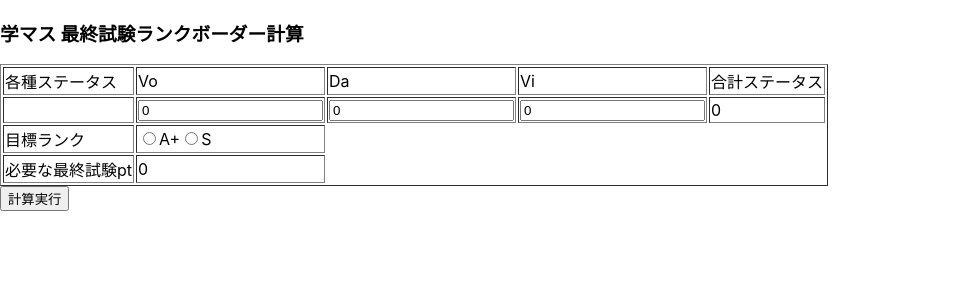
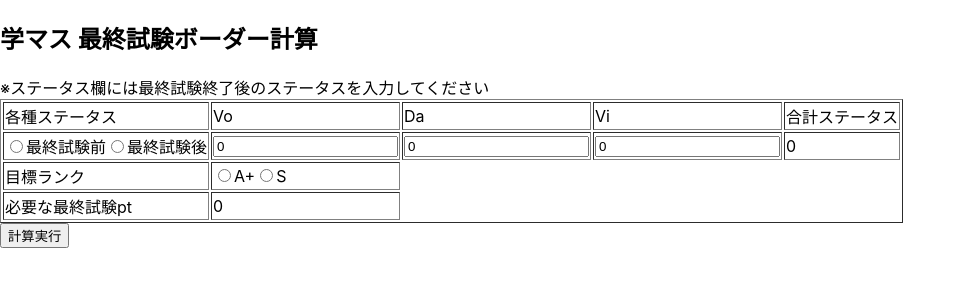
Before and after one commit to kkllkk5/gakumas_evaluation, a React (Create React App) app: page / in a window 1280 px wide. Shown: the top 300 px of the page, without its empty margins (0-966 px from the left). Built offline with nearby package versions, Linux system fonts and the light colour scheme.

Commit message:
最終試験前/後を選べるように

```diff
--- a/public/index.html
+++ b/public/index.html
@@ -1,14 +1,12 @@
 <!DOCTYPE html>
 <html lang="en">
+
 <head>
   <meta charset="utf-8" />
   <link rel="icon" href="%PUBLIC_URL%/favicon.ico" />
   <meta name="viewport" content="width=device-width, initial-scale=1" />
   <meta name="theme-color" content="#000000" />
-    <meta
-      name="description"
-      content="Web site created using create-react-app"
-    />
+  <meta name="description" content="Web site created using create-react-app" />
   <link rel="apple-touch-icon" href="%PUBLIC_URL%/logo192.png" />
   <!--
       manifest.json provides metadata used when your web app is installed on a
@@ -24,8 +22,9 @@
       work correctly both with client-side routing and a non-root public URL.
       Learn how to configure a non-root public URL by running `npm run build`.
     -->
-    <title>React App</title>
+  <title>学マス 最終試験ボーダー計算</title>
 </head>
+
 <body>
   <noscript>You need to enable JavaScript to run this app.</noscript>
   <div id="root"></div>
@@ -40,4 +39,5 @@
       To create a production bundle, use `npm run build` or `yarn build`.
     -->
 </body>
+
 </html>
--- a/src/Formapp.js
+++ b/src/Formapp.js
@@ -49,17 +49,40 @@ export class FormApp extends Component {
 
     // 対象ランクに必要な最終試験ptを計算
     calcFinalExamBorder() {
-        let radio_elements = document.getElementsByName('aim_rank');
-        let len = radio_elements.length;
+        // ラジオボタンの値（目標ランク）を取得
+        let radio_elements_aim_rank = document.getElementsByName('aim_rank');
+        let len_zim_rank = radio_elements_aim_rank.length;
         let aim_rank_id = '';
 
-
-        for (let i = 0; i < len; i++) {
-            if (radio_elements.item(i).checked) {
-                aim_rank_id = radio_elements.item(i).value;
+        for (let i = 0; i < len_zim_rank; i++) {
+            if (radio_elements_aim_rank.item(i).checked) {
+                aim_rank_id = radio_elements_aim_rank.item(i).value;
             }
         }
 
+        // ラジオボタンの値（最終試験前/後）を取得
+        let radio_elements_final_exam = document.getElementsByName('final_exam');
+        let len_final_exam = radio_elements_final_exam.length;
+        let final_exam = '';
+
+        for (let i = 0; i < len_final_exam; i++) {
+            if (radio_elements_final_exam.item(i).checked) {
+                final_exam = radio_elements_final_exam.item(i).value;
+            }
+        }
+
+        let total_status = this.state.total_status
+        // 最終試験前だった場合，各ステータスに30を追加
+        // ただし，1500がカンストのため超えた分は切り捨て
+
+        if (final_exam === 'before') {
+            let after_vo = Math.min(Number(this.state.vocal) + 30, 1500);
+            let after_da = Math.min(Number(this.state.dance) + 30, 1500);
+            let after_vi = Math.min(Number(this.state.visual) + 30, 1500);
+
+            total_status = after_vo + after_da + after_vi;
+        }
+        console.log(total_status)
 
         let pt_border = 0
         // 狙うランクに応じてptボーダーを設定
@@ -73,16 +96,17 @@ export class FormApp extends Component {
             return
         }
 
+        // 最終試験前だった場合，各種ステータスに30を追加して計算する
+        // ただし，1500がカンストのため超えた分は切り捨て
+
+
+
         // 最終試験1位ボーナスをカット
         pt_border -= 1700;
 
         // ステータス分をカット
+        pt_border -= Math.ceil(total_status * 2.3);
 
-        console.log(pt_border);
-        console.log(this.state.total_status);
-        pt_border -= Math.ceil((this.state.total_status) * 2.3);
-
-        console.log(pt_border);
 
         let need_finalexam_point = 0;
 
@@ -123,7 +147,8 @@ export class FormApp extends Component {
     render() {
         return (
             <div>
-                <h3>学マス 最終試験ランクボーダー計算</h3>
+                <h2>学マス 最終試験ボーダー計算</h2>
+                ※ステータス欄には最終試験終了後のステータスを入力してください
                 <table border="1">
                     <tbody>
                         <tr>
@@ -135,7 +160,10 @@ export class FormApp extends Component {
                         </tr>
 
                         <tr>
-                            <td></td>
+                            <td>
+                                <input type="radio" name="final_exam" value="before" />最終試験前
+                                <input type="radio" name="final_exam" value="after" />最終試験後
+                            </td>
                             <td><input type="text" value={this.state.vocal} onChange={this.setVocal}></input></td>
                             <td><input type="text" value={this.state.dance} onChange={this.setDance}></input></td>
                             <td><input type="text" value={this.state.visual} onChange={this.setVisual}></input></td>
@@ -156,6 +184,7 @@ export class FormApp extends Component {
                 </table >
                 <button onClick={this.calcFinalExamBorder}>計算実行</button>
             </div >
+
         );
     }
 }
```
Lines whose indentation alone changed are shown as unchanged.
